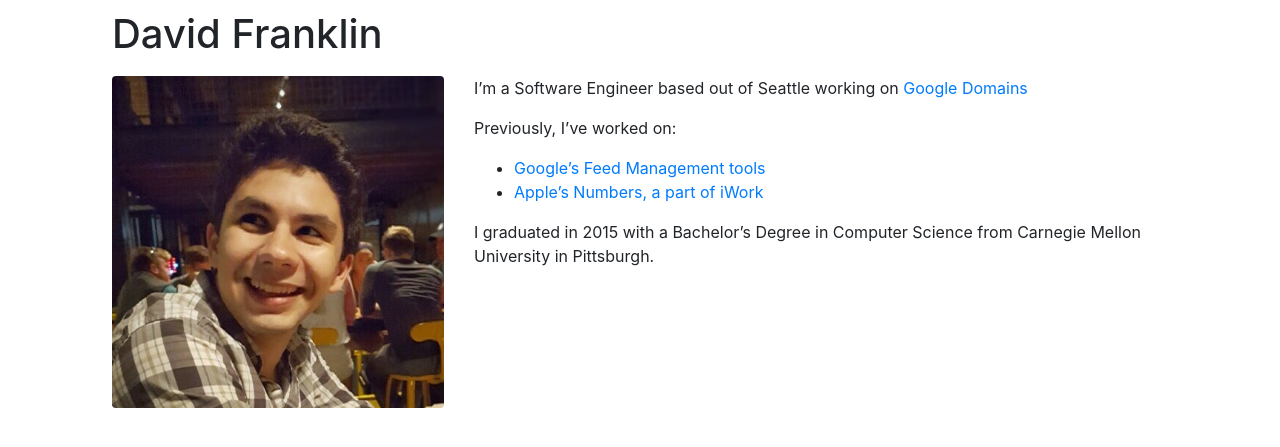
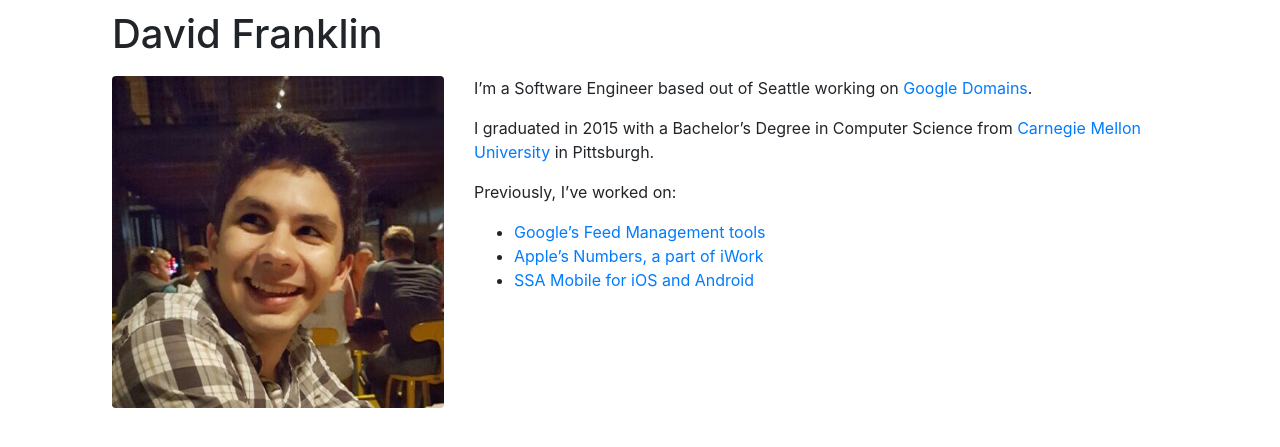
Before and after one commit to dgfranklin/franklin.dev, a Jekyll site: the page built from index.md, in a window 1280 px wide. Shown: the top 447 px of the page. Built offline with Jekyll 4.4.1, drawn with Linux system fonts in a browser that asks for light colours; nearby versions of some CDN libraries.

Commit message:
Reword index (about) page

```diff
--- a/index.md
+++ b/index.md
@@ -5,10 +5,11 @@
 layout: home
 ---
 
-I'm a Software Engineer based out of Seattle working on [Google Domains](https://domains.google.com/registrar)
+I'm a Software Engineer based out of Seattle working on [Google Domains](https://domains.google.com/registrar).
+
+I graduated in 2015 with a Bachelor's Degree in Computer Science from [Carnegie Mellon University](http://www.cmu.edu) in Pittsburgh.
 
 Previously, I've worked on:
 - [Google's Feed Management tools](https://support.google.com/ci-ses/answer/7253843?hl=en&ref_topic=7253644)
 - [Apple's Numbers, a part of iWork](https://www.apple.com/numbers/)
-
-I graduated in 2015 with a Bachelor's Degree in Computer Science from Carnegie Mellon University in Pittsburgh.
+- [SSA Mobile for iOS and Android](http://www.facebook.com/ssamobile)
```
